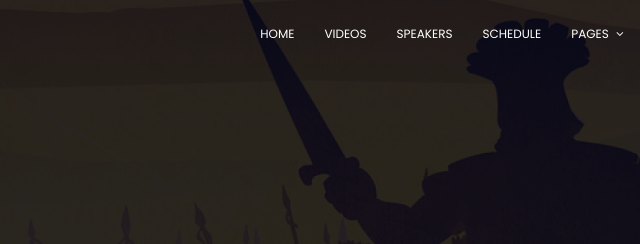
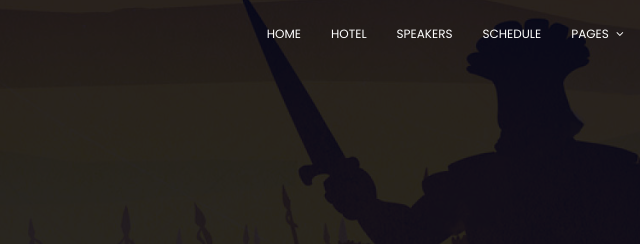
Before and after one commit to Balitsky/conference-page, a plain HTML site: page index.html in a window 1280 px wide. Shown: the top 244 px of the page, 397-1037 px from the left. Drawn offline with nearby package versions, Linux system fonts and the light colour scheme; some packages are replaced by stand-ins of ours.

Commit message:
add Hotel button

```diff
--- a/index.html
+++ b/index.html
@@ -40,7 +40,7 @@
 				      <nav id="nav-menu-container">
 				        <ul class="nav-menu">
 				          <li class="menu-active"><a href="#home">Home</a></li>
-				          <li><a href="#videos">Videos</a></li>
+				          <li><a href="#hotel">Hotel</a></li>
 				          <li><a href="#speakers">Speakers</a></li>
 				          <li><a href="#schedule">Schedule</a></li>
 				          <li class="menu-has-children"><a href="">Pages</a>
@@ -125,7 +125,7 @@
 			<!-- End home-aboutus Area -->
 
 			<!-- Start hotel Area -->
-			<section class="home-video-area">
+			<section class="home-video-area" id="hotel">
 				<div class="container-fluid">
 					<div class="row justify-content-end align-items-center">
 						<div class="col-lg-4 no-padding about-right">
```
